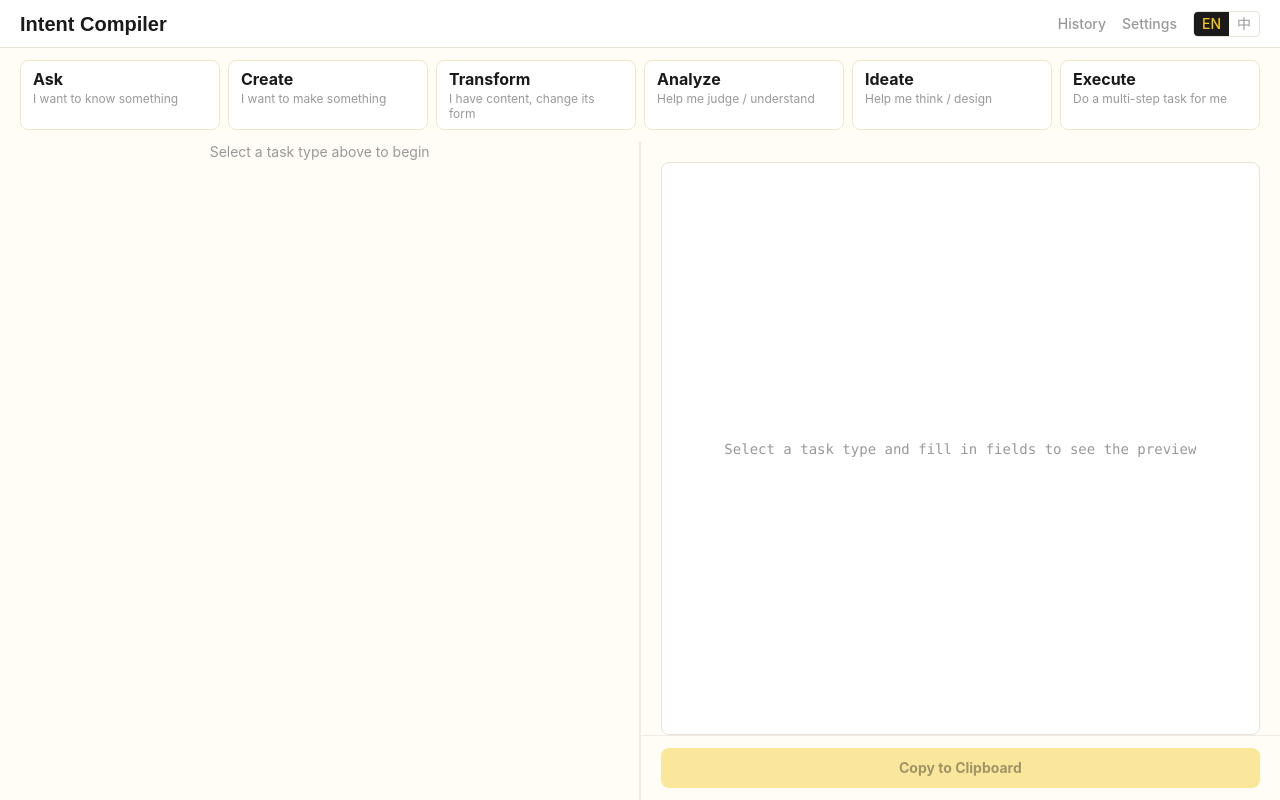
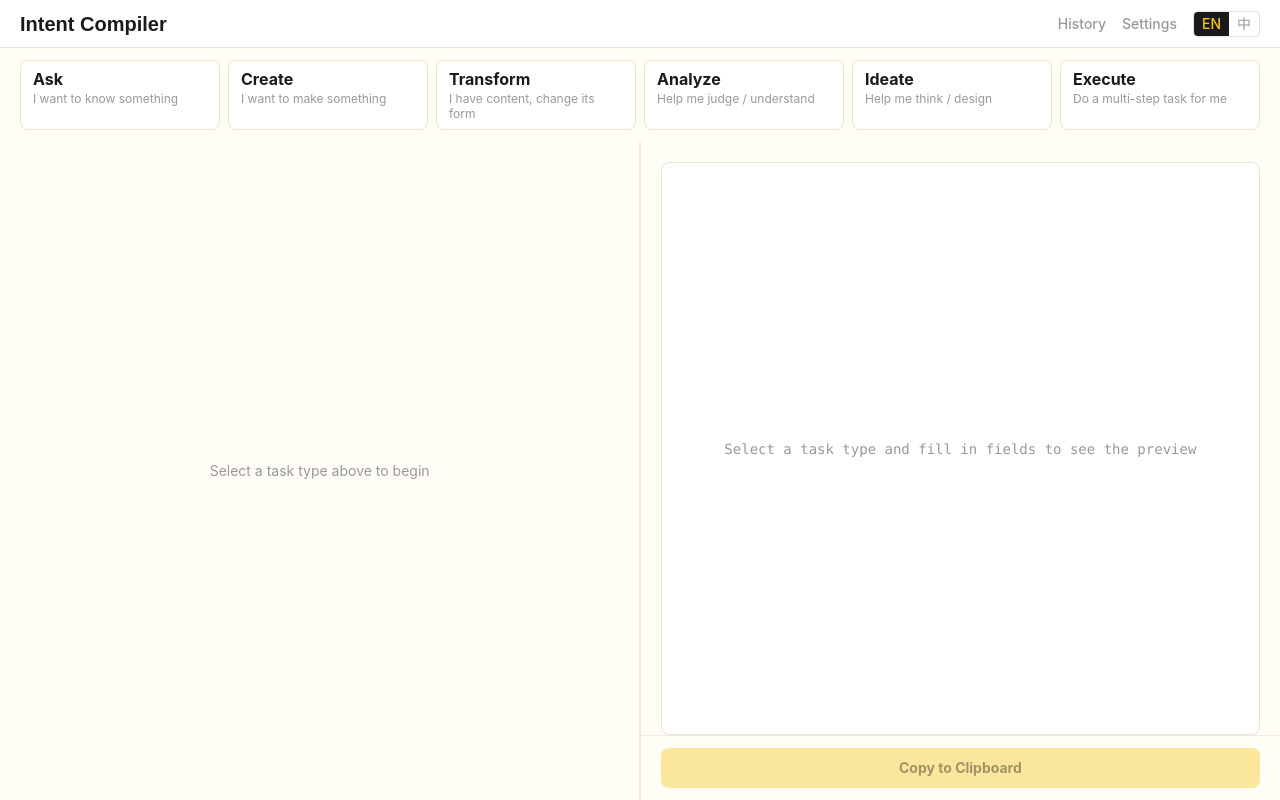
Before and after one commit to Simon-Wong-hjz/IntentCompiler, a React (Vite) app: page / in a window 1280 px wide. Built offline with nearby package versions, Linux system fonts and the light colour scheme.

Commit message:
feat: add empty state and coming-soon state for non-Ask task types

```diff
--- a/src/components/editor/EditorArea.tsx
+++ b/src/components/editor/EditorArea.tsx
@@ -1,31 +1,44 @@
 import { IntentField } from '@/components/editor/IntentField';
 import { FieldRenderer } from '@/components/editor/FieldRenderer';
-import type { FieldDefinition } from '@/registry/types';
+import type { FieldDefinition, TaskType } from '@/registry/types';
 
 interface EditorAreaProps {
   fields: FieldDefinition[];
   fieldValues: Record<string, string>;
   onFieldChange: (key: string, value: string) => void;
+  selectedType?: TaskType | null;
 }
 
 export function EditorArea({
   fields,
   fieldValues,
   onFieldChange,
+  selectedType,
 }: EditorAreaProps) {
+  // No task type selected
+  if (!selectedType) {
+    return (
+      <div className="flex-1 flex items-center justify-center h-full text-ink-muted text-sm p-5">
+        Select a task type above to begin
+      </div>
+    );
+  }
+
+  // Task type selected but no fields defined (coming soon)
+  if (fields.length === 0) {
+    return (
+      <div className="flex-1 flex flex-col items-center justify-center h-full text-ink-muted text-sm p-5 gap-2">
+        <span className="text-2xl">🚧</span>
+        <span>Coming soon</span>
+      </div>
+    );
+  }
+
   // Separate intent from other fields
   const intentField = fields.find((f) => f.key === 'intent');
   const otherFields = fields.filter(
     (f) => f.key !== 'intent' && f.visibility === 'default',
   );
-
-  if (fields.length === 0) {
-    return (
-      <div className="flex-1 flex items-center justify-center text-ink-muted text-sm">
-        Select a task type above to begin
-      </div>
-    );
-  }
 
   return (
     <div className="flex flex-col gap-[10px] p-5 overflow-y-auto">
--- a/src/components/layout/PageLayout.tsx
+++ b/src/components/layout/PageLayout.tsx
@@ -40,6 +40,7 @@ export function PageLayout({
             fields={fields}
             fieldValues={fieldValues}
             onFieldChange={onFieldChange}
+            selectedType={selectedType}
           />
         </div>
 
```
